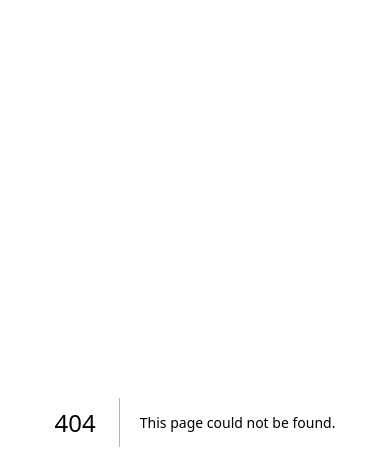
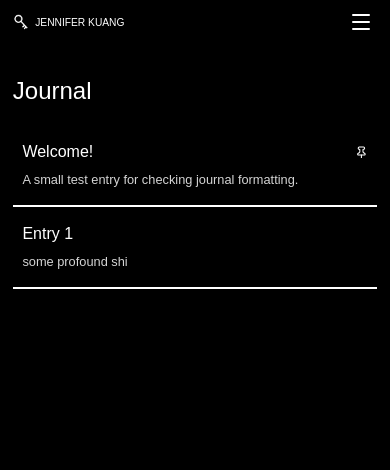
Before and after one commit to jennnniferkuang/jens-portfolio, a Next.js app: page /journal in a window 390 px wide. Before the commit this address had no page. Shown: the top 470 px of the page. Built offline with nearby package versions, Linux system fonts and the light colour scheme; a web font is replaced by a local one.

Commit message:
add journal and navbar styling for mobile

```diff
--- a/package.json
+++ b/package.json
@@ -21,12 +21,15 @@
     "bootstrap": "^5.3.7",
     "flowbite": "^3.1.2",
     "flowbite-react": "^0.12.5",
+    "gray-matter": "^4.0.3",
     "gsap": "^3.13.0",
+    "lucide-react": "^1.25.0",
     "next": "^16.2.10",
     "pg": "^8.22.0",
     "react": "^19.2.7",
     "react-bootstrap": "^2.10.10",
     "react-dom": "^19.2.7",
+    "react-markdown": "^10.1.0",
     "react-responsive": "^10.0.1"
   },
   "devDependencies": {
--- a/src/app/globals.css
+++ b/src/app/globals.css
@@ -35,13 +35,11 @@ body {
 }
 
 .navbar {
-  background: transparent;
   width: 100%;
   height: var(--navbar-height);
   padding: 1rem;
   display: flex;
   justify-content: space-between;
-  color: white;
   z-index: 1;
 }
 
--- /dev/null
+++ b/src/app/journal/[slug]/page.tsx
@@ -0,0 +1,44 @@
+import type { Metadata } from "next";
+import { notFound } from "next/navigation";
+
+import JournalEntry from "@/components/journal-entry";
+import { getJournalEntries, getJournalEntry } from "@/lib/journal";
+
+type JournalEntryPageProps = {
+  params: Promise<{ slug: string }>;
+};
+
+export async function generateStaticParams() {
+  const entries = await getJournalEntries();
+
+  return entries.map(({ slug }) => ({ slug }));
+}
+
+export async function generateMetadata({
+  params,
+}: JournalEntryPageProps): Promise<Metadata> {
+  const { slug } = await params;
+  const entry = await getJournalEntry(slug);
+
+  return {
+    title: entry?.title ?? "Journal entry not found",
+    description: entry?.description,
+  };
+}
+
+export default async function JournalEntryPage({
+  params,
+}: JournalEntryPageProps) {
+  const { slug } = await params;
+  const entry = await getJournalEntry(slug);
+
+  if (!entry) {
+    notFound();
+  }
+
+  return (
+    <main className="px-4 py-24">
+      <JournalEntry markdown={entry.markdown} />
+    </main>
+  );
+}
--- /dev/null
+++ b/src/app/journal/page.tsx
@@ -0,0 +1,41 @@
+import { Pin } from "lucide-react";
+import Link from "next/link";
+
+import { getJournalEntries } from "@/lib/journal";
+
+export default async function Journal() {
+  const entries = await getJournalEntries();
+
+  return (
+    <div className="px-4 py-24">
+      <div className="mx-auto flex max-w-xl flex-col gap-6">
+        <h1 className="text-3xl">Journal</h1>
+
+        <div className="flex flex-col">
+          {entries.map((entry) => (
+            <Link
+              className="group border-b-2 border-white px-3 py-5 text-lg transition hover:bg-white hover:text-black"
+              href={`/journal/${entry.slug}`}
+              key={entry.slug}
+            >
+              <div className="flex items-center justify-between gap-4">
+                <h2 className="text-xl">{entry.title}</h2>
+                {entry.pinned ? (
+                  <span title="Pinned entry">
+                    <Pin aria-hidden="true" className="size-4" />
+                    <span className="sr-only">Pinned entry</span>
+                  </span>
+                ) : null}
+              </div>
+              {entry.description ? (
+                <p className="mt-2 text-base text-neutral-300 transition-colors group-hover:text-black">
+                  {entry.description}
+                </p>
+              ) : null}
+            </Link>
+          ))}
+        </div>
+      </div>
+    </div>
+  );
+}
--- /dev/null
+++ b/src/components/journal-entry.tsx
@@ -0,0 +1,59 @@
+import ReactMarkdown, { type Components } from "react-markdown";
+
+const markdownComponents: Components = {
+  h1: ({ children }) => (
+    <h1 className="text-4xl font-semibold tracking-tight">{children}</h1>
+  ),
+  h2: ({ children }) => (
+    <h2 className="mt-10 text-3xl font-semibold">{children}</h2>
+  ),
+  h3: ({ children }) => (
+    <h3 className="mt-8 text-2xl font-semibold">{children}</h3>
+  ),
+  p: ({ children }) => (
+    <p className="mt-5 text-lg leading-8 text-neutral-200">{children}</p>
+  ),
+  a: ({ children, href }) => (
+    <a className="underline underline-offset-4" href={href}>
+      {children}
+    </a>
+  ),
+  blockquote: ({ children }) => (
+    <blockquote className="mt-6 border-l-2 border-neutral-500 pl-5 italic text-neutral-300">
+      {children}
+    </blockquote>
+  ),
+  ul: ({ children }) => (
+    <ul className="mt-5 list-disc space-y-2 pl-6 text-lg text-neutral-200">
+      {children}
+    </ul>
+  ),
+  ol: ({ children }) => (
+    <ol className="mt-5 list-decimal space-y-2 pl-6 text-lg text-neutral-200">
+      {children}
+    </ol>
+  ),
+  code: ({ children }) => (
+    <code className="rounded bg-neutral-900 px-1.5 py-0.5 font-mono text-sm">
+      {children}
+    </code>
+  ),
+  pre: ({ children }) => (
+    <pre className="mt-6 overflow-x-auto rounded border border-neutral-800 bg-neutral-950 p-4">
+      {children}
+    </pre>
+  ),
+  hr: () => <hr className="my-8 border-neutral-700" />,
+};
+
+type JournalEntryProps = {
+  markdown: string;
+};
+
+export default function JournalEntry({ markdown }: JournalEntryProps) {
+  return (
+    <article className="mx-auto max-w-2xl">
+      <ReactMarkdown components={markdownComponents}>{markdown}</ReactMarkdown>
+    </article>
+  );
+}
--- a/src/components/navbar.tsx
+++ b/src/components/navbar.tsx
@@ -1,19 +1,47 @@
 'use client';
 
-// import Link from 'next/link';
+import { useState } from 'react';
+import { Menu, X } from 'lucide-react';
 import Image from 'next/image';
+import Link from 'next/link';
 
 export default function Navbar() {
+	const [isMenuOpen, setIsMenuOpen] = useState(false);
+
+	const closeMenu = () => setIsMenuOpen(false);
+
 	return (
-		<nav className='navbar fixed'>
-			<div className="flex flex-row gap-2 align-items-center justify-content-center">
-				<Image className="h-5" src="/key-white.webp" alt="" width={20} height={20} />
-				<p>JENNIFER KUANG</p>
+		<nav className={`navbar fixed items-center ${isMenuOpen ? 'bg-white text-black md:bg-transparent md:text-white' : 'bg-transparent text-white'}`}>
+			<Link href='/'>
+				<div className="flex flex-row items-center justify-center gap-2">
+					<Image className={`h-5 w-auto ${isMenuOpen ? 'invert md:invert-0' : ''}`} src="/key-white.webp" alt="" width={20} height={20} />
+					<p>JENNIFER KUANG</p>
+				</div>
+			</Link>
+			<div className='hidden flex-row gap-4 md:flex'>
+				<Link className='navbar-text' href='/journal'>Journal</Link>
+				<Link className='navbar-text' href='/commissions'>Commissions</Link>
 			</div>
-			{/* <div className='flex flex-row gap-4'>
-				<Link className='navbar-text' href='/'>Home</Link>
-				<Link className='navbar-text' href='/commissions'>Commissions</Link>
-			</div> */}
+			<button
+				type='button'
+				className='flex size-10 items-center justify-center md:hidden'
+				aria-label={isMenuOpen ? 'Close navigation menu' : 'Open navigation menu'}
+				aria-expanded={isMenuOpen}
+				aria-controls='mobile-navigation'
+				onClick={() => setIsMenuOpen((isOpen) => !isOpen)}
+			>
+				{isMenuOpen ? <X aria-hidden='true' /> : <Menu aria-hidden='true' />}
+			</button>
+			{isMenuOpen && (
+				<div
+					id='mobile-navigation'
+					className='absolute inset-x-0 top-full flex w-full flex-col bg-white p-2 shadow-lg md:hidden'
+				>
+					<Link className='px-3 py-2 text-black' href='/' onClick={closeMenu}>Home</Link>
+					<Link className='px-3 py-2 text-black' href='/journal' onClick={closeMenu}>Journal</Link>
+					<Link className='px-3 py-2 text-black' href='/commissions' onClick={closeMenu}>Commissions</Link>
+				</div>
+			)}
 		</nav>
 	);
 }
--- /dev/null
+++ b/src/content/journal/entry-1.md
@@ -0,0 +1,8 @@
+---
+description: "some profound shi"
+pinned: false
+---
+
+# Entry 1
+
+yuh
--- /dev/null
+++ b/src/content/journal/test-entry.md
@@ -0,0 +1,14 @@
+---
+description: "A small test entry for checking journal formatting."
+pinned: true
+---
+
+# Welcome!
+
+Hello hello hello
+
+### This is a header
+
+*italic*
+
+Just testing formatting and if this works.
--- /dev/null
+++ b/src/lib/journal.ts
@@ -0,0 +1,72 @@
+import "server-only";
+
+import { readFile, readdir } from "node:fs/promises";
+import path from "node:path";
+import matter from "gray-matter";
+
+const journalDirectory = path.join(process.cwd(), "src/content/journal");
+const validSlug = /^[a-z0-9]+(?:-[a-z0-9]+)*$/;
+
+export type JournalEntry = {
+  slug: string;
+  title: string;
+  description: string;
+  pinned: boolean;
+  markdown: string;
+};
+
+function titleFromMarkdown(markdown: string, slug: string) {
+  const heading = markdown.match(/^#\s+(.+)$/m);
+
+  return heading?.[1].trim() ?? slug.replaceAll("-", " ");
+}
+
+export async function getJournalEntry(slug: string): Promise<JournalEntry | null> {
+  if (!validSlug.test(slug)) {
+    return null;
+  }
+
+  try {
+    const source = await readFile(
+      path.join(journalDirectory, `${slug}.md`),
+      "utf8",
+    );
+    const { content: markdown, data } = matter(source);
+
+    return {
+      slug,
+      title: titleFromMarkdown(markdown, slug),
+      description:
+        typeof data.description === "string" ? data.description.trim() : "",
+      pinned: data.pinned === true,
+      markdown,
+    };
+  } catch (error) {
+    if (
+      error instanceof Error &&
+      "code" in error &&
+      error.code === "ENOENT"
+    ) {
+      return null;
+    }
+
+    throw error;
+  }
+}
+
+export async function getJournalEntries(): Promise<JournalEntry[]> {
+  const files = await readdir(journalDirectory, { withFileTypes: true });
+  const entries = await Promise.all(
+    files
+      .filter((file) => file.isFile() && file.name.endsWith(".md"))
+      .map((file) => getJournalEntry(file.name.slice(0, -3))),
+  );
+
+  return entries
+    .filter((entry): entry is JournalEntry => entry !== null)
+    .sort(
+      (a, b) =>
+        Number(b.pinned) - Number(a.pinned) ||
+        a.title.localeCompare(b.title),
+    );
+}
```
Also changed, not shown: 1 other file (tests, documents, lock files or other folders).
